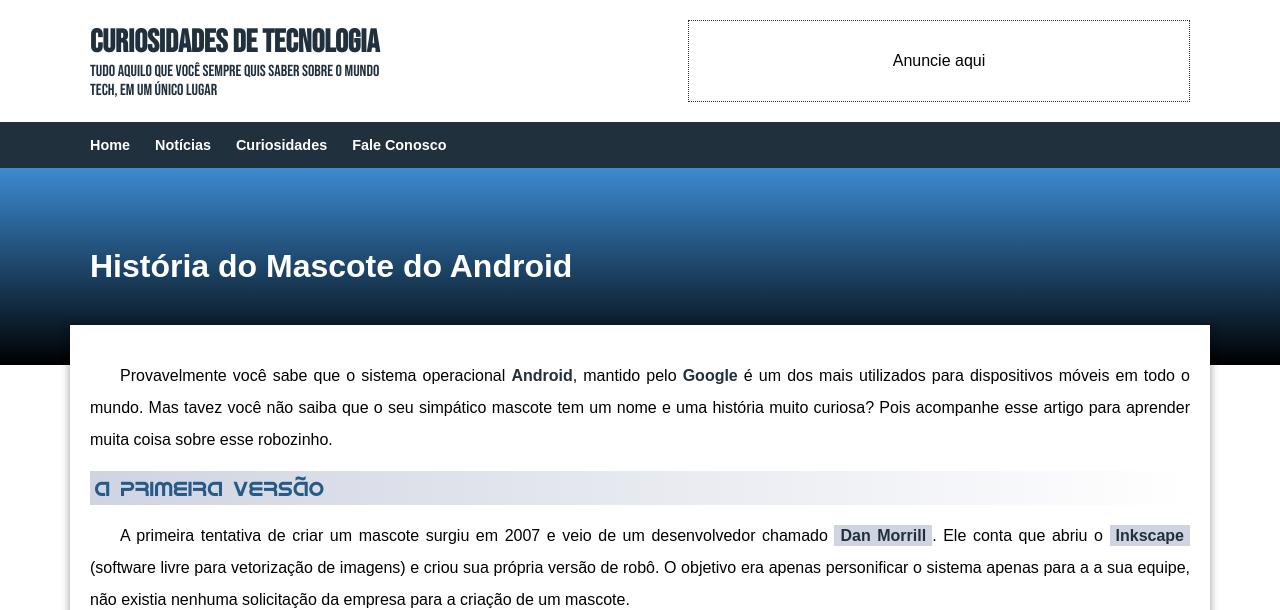
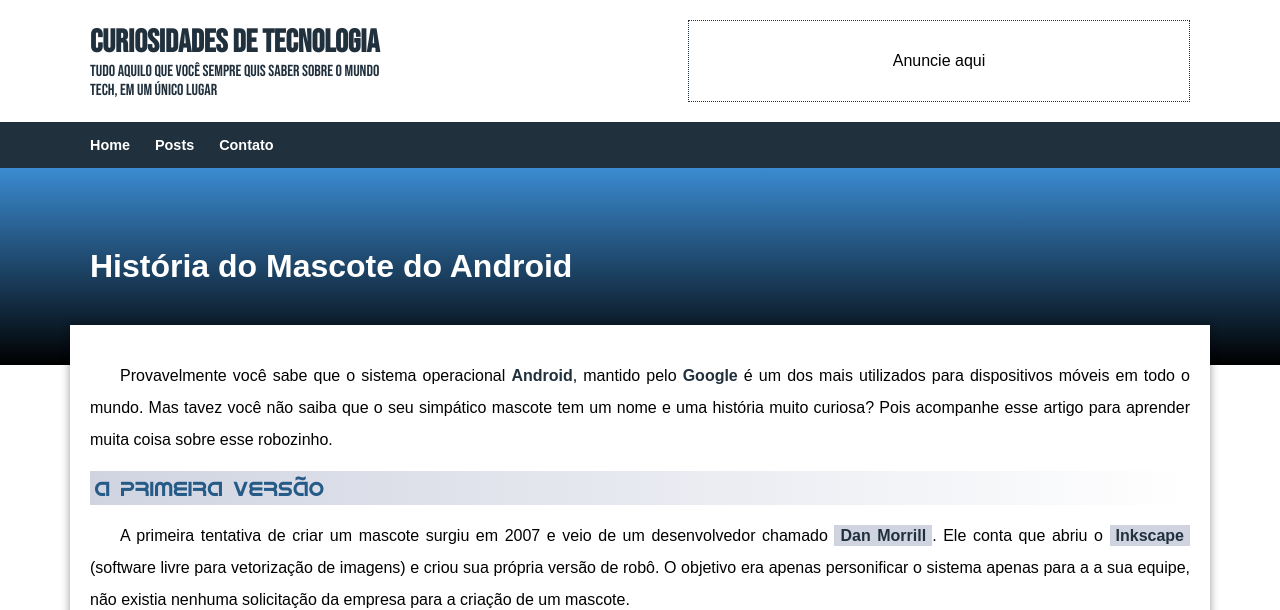
Before and after one commit to jonathancruzfort/projeto-android, a plain HTML site: page index.html in a window 1280 px wide. Shown: the top 610 px of the page. Drawn offline with Linux system fonts and the light colour scheme.

Commit message:
update na index

```diff
--- a/index.html
+++ b/index.html
@@ -23,9 +23,8 @@
     <nav>
         <div>
             <a href="#">Home</a>
-            <a href="#">Notícias</a>
-            <a href="#">Curiosidades</a>
-            <a href="#">Fale Conosco</a>
+            <a href="#">Posts</a>
+            <a href="#">Contato</a>
         </div>
     </nav>
     <div class="destaque-titulo">
```
